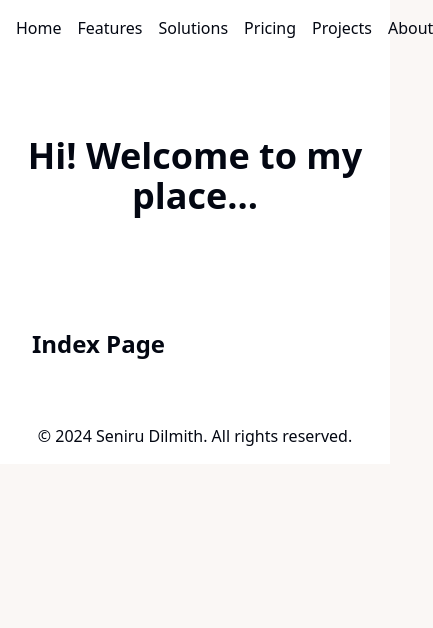
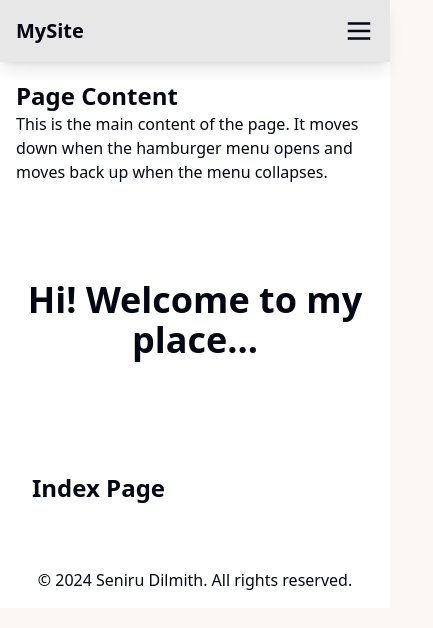
Before and after one commit to seniru-dilmith/Portfolio-Website, a Next.js app: page / in a window 390 px wide. Shown: the top 628 px of the page, 433 px wide, since content can reach past the window. Built offline with nearby package versions, Linux system fonts and the light colour scheme.

Commit message:
updated tracking, navbar update, projects page update
updated tracking for firebase files. navbar responsiveness and look improved. projects page re-structured

```diff
--- a/src/components/Navbar.tsx
+++ b/src/components/Navbar.tsx
@@ -1,21 +1,93 @@
+import { useState, useEffect } from 'react';
 import Link from 'next/link';
+import { motion } from 'framer-motion';
 import { useAuth } from '@/components/context/AuthContext';
 
 const Navbar = () => {
   const { isAuthenticated, handleLogout } = useAuth();
+  const [isMenuOpen, setIsMenuOpen] = useState(false);
+  const [isVisible, setIsVisible] = useState(true);
+  const [lastScrollY, setLastScrollY] = useState(0);
+  const [menuHeight, setMenuHeight] = useState(0);
+
+  // Toggle visibility of navbar on scroll
+  useEffect(() => {
+    const handleScroll = () => {
+      if (window.scrollY > lastScrollY) {
+        // Scrolling down
+        setIsVisible(false);
+      } else {
+        // Scrolling up
+        setIsVisible(true);
+      }
+      setLastScrollY(window.scrollY);
+    };
+
+    window.addEventListener('scroll', handleScroll);
+    return () => window.removeEventListener('scroll', handleScroll);
+  }, [lastScrollY]);
+
+  // Update the height of the mobile menu dynamically
+  useEffect(() => {
+    const menu = document.getElementById('mobile-menu');
+    if (menu) {
+      setMenuHeight(isMenuOpen ? menu.scrollHeight : 0);
+    }
+  }, [isMenuOpen]);
+
+  // Animations for navbar
+  const navbarVariants = {
+    hidden: { y: -100, opacity: 0 },
+    visible: { y: 0, opacity: 1, transition: { duration: 0.5, ease: 'easeOut' } },
+  };
 
   return (
-    <div className="flex justify-between items-center bg-gray-800 p-4 text-white">
-      <nav>
-        <ul className="flex space-x-4">
-          <li><Link href="/">Home</Link></li>
-          <li><Link href="/features">Features</Link></li>
-          <li><Link href="/solutions">Solutions</Link></li>
-          <li><Link href="/pricing">Pricing</Link></li>
-          <li><Link href="/projects">Projects</Link></li>
-          <li><Link href="/about">About</Link></li>
-        </ul>
-      </nav>
+    <>
+      <motion.div
+        className="fixed top-0 left-0 w-full bg-neutral-200 bg-opacity-90 text-white z-50 shadow-lg"
+        initial="hidden"
+        animate={isVisible ? "visible" : "hidden"}
+        variants={navbarVariants}
+      >
+        <div className="flex justify-between items-center p-4 max-w-7xl mx-auto">
+          <div className="text-xl font-bold">
+            <Link href="/">MySite</Link>
+          </div>
+          {/* Hamburger Menu Button */}
+          <button
+            className="lg:hidden block focus:outline-none"
+            onClick={() => setIsMenuOpen((prev) => !prev)}
+          >
+            <motion.div
+              initial={{ rotate: 0 }}
+              animate={{ rotate: isMenuOpen ? 45 : 0 }}
+              transition={{ duration: 0.5, ease: 'easeInOut' }}
+            >
+              <svg
+                xmlns="http://www.w3.org/2000/svg"
+                x="0px"
+                y="0px"
+                width="30"
+                height="30"
+                viewBox="0 0 48 48"
+                className="fill-current text-gray-800 hover:text-gray-500"
+              >
+                <path
+                  d="M6 22H42V26H6zM6 10H42V14H6zM6 34H42V38H6z"
+                  className={`transition-transform ${isMenuOpen ? 'rotate-45 scale-125' : ''
+                    }`}
+                ></path>
+              </svg>
+            </motion.div>
+          </button>
+          {/* Desktop Menu */}
+          <nav className="hidden lg:flex space-x-6">
+            <Link href="/">Home</Link>
+            <Link href="/features">Features</Link>
+            <Link href="/solutions">Solutions</Link>
+            <Link href="/pricing">Pricing</Link>
+            <Link href="/projects">Projects</Link>
+            <Link href="/about">About</Link>
             {isAuthenticated && (
               <button
                 className="bg-red-500 text-white px-4 py-2 rounded hover:bg-red-600"
@@ -24,7 +96,67 @@ const Navbar = () => {
                 Logout
               </button>
             )}
+          </nav>
         </div>
+        {/* Mobile Menu */}
+        <motion.div
+          id="mobile-menu"
+          className={`lg:hidden bg-gray-700 bg-opacity-95 overflow-hidden`}
+          initial={{ height: 0 }}
+          animate={{ height: isMenuOpen ? 'auto' : 0 }}
+          transition={{ duration: 0.3, ease: 'easeOut' }}
+        >
+          <nav className="flex flex-col items-center py-4 space-y-4">
+            <Link href="/" onClick={() => setIsMenuOpen(false)}>
+              Home
+            </Link>
+            <Link href="/features" onClick={() => setIsMenuOpen(false)}>
+              Features
+            </Link>
+            <Link href="/solutions" onClick={() => setIsMenuOpen(false)}>
+              Solutions
+            </Link>
+            <Link href="/pricing" onClick={() => setIsMenuOpen(false)}>
+              Pricing
+            </Link>
+            <Link href="/projects" onClick={() => setIsMenuOpen(false)}>
+              Projects
+            </Link>
+            <Link href="/about" onClick={() => setIsMenuOpen(false)}>
+              About
+            </Link>
+            {isAuthenticated && (
+              <button
+                className="bg-red-500 text-white px-4 py-2 rounded hover:bg-red-600"
+                onClick={() => {
+                  setIsMenuOpen(false);
+                  handleLogout();
+                }}
+              >
+                Logout
+              </button>
+            )}
+          </nav>
+        </motion.div>
+      </motion.div>
+      {/* Content below navbar */}
+      <div
+        className="pt-16"
+        style={{
+          marginTop: `${menuHeight}px`,
+          transition: 'margin-top 0.3s ease',
+        }}
+      >
+        {/* Your page content goes here */}
+        <div className="p-4">
+          <h1 className="text-2xl font-bold">Page Content</h1>
+          <p>
+            This is the main content of the page. It moves down when the hamburger menu opens
+            and moves back up when the menu collapses.
+          </p>
+        </div>
+      </div>
+    </>
   );
 };
 
--- a/src/components/projects/ProjectList.tsx
+++ b/src/components/projects/ProjectList.tsx
@@ -1,5 +1,6 @@
-import React from 'react';
+import React, { useState, useEffect } from 'react';
 import Image from 'next/image';
+import { motion } from 'framer-motion';
 import { Project } from '@/types/Project';
 
 interface ProjectListProps {
@@ -10,49 +11,161 @@ interface ProjectListProps {
 }
 
 const ProjectList: React.FC<ProjectListProps> = ({ projects, handleEdit, handleDelete, isAuthenticated }) => {
+  const [visibleRows, setVisibleRows] = useState<number>(1); // Number of visible rows
+  const [gridData, setGridData] = useState<(Project | null)[][]>([]); // 2D grid of projects and blank cells
+  const ROWS_PER_LOAD = 1; // Number of rows to load/unload per scroll
+
+  useEffect(() => {
+    // Create a 2D grid with alternating projects and blank cells
+    const grid: (Project | null)[][] = [];
+    let currentRow: (Project | null)[] = [];
+
+    projects.forEach((project, index) => {
+      currentRow.push(project);
+      currentRow.push(null); // Add a blank cell
+
+      // Break into a new row after every 3 cells
+      if (currentRow.length >= 3) {
+        grid.push(currentRow);
+        currentRow = [];
+      }
+    });
+
+    // Add the last row if not complete
+    if (currentRow.length > 0) grid.push(currentRow);
+
+    setGridData(grid);
+  }, [projects]);
+
+  useEffect(() => {
+    let lastScrollY = window.scrollY;
+
+    const onScroll = () => {
+      const currentScrollY = window.scrollY;
+
+      if (currentScrollY > lastScrollY) {
+        // Scrolling down
+        if (window.innerHeight + currentScrollY >= document.body.offsetHeight - 500) {
+          setVisibleRows((prev) => Math.min(prev + ROWS_PER_LOAD, gridData.length));
+        }
+      } else {
+        // Scrolling up
+        if (currentScrollY < lastScrollY - 50) {
+          setVisibleRows((prev) => Math.max(prev - ROWS_PER_LOAD, 1));
+        }
+      }
+
+      lastScrollY = currentScrollY;
+    };
+
+    window.addEventListener('scroll', onScroll);
+    return () => window.removeEventListener('scroll', onScroll);
+  }, [gridData.length]);
+
+  // Variants for animations with delay based on index
+  const cardVariants = (index: number) => ({
+    hidden: { opacity: 0, y: 20, scale: 0.9 },
+    visible: {
+      opacity: 1,
+      y: 0,
+      scale: 1,
+      transition: { duration: 0.7, ease: 'easeOut', delay: index * 0.2 },
+    },
+    hover: { scale: 1.1, rotate: 1, boxShadow: '0px 8px 15px rgba(0, 0, 0, 0.2)' },
+  });
+
+  const emptyCellVariants = (index: number) => ({
+    visible: {
+      opacity: 0,
+    },
+  });
+
   return (
-    <ul>
-      {projects.map((project) => (
-        <li key={project._id} className="border p-4 mb-4 rounded">
-          <h2 className="text-xl font-semibold">{project.title}</h2>
-          <p>{project.description}</p>
-          <p className="text-sm text-gray-500">Technologies: {project.technologies.join(', ')}</p>
-          {project.imageURL && (
+    <div className="grid grid-cols-1 sm:grid-cols-2 lg:grid-cols-3 gap-4 p-8 min-h-screen">
+      {gridData.map((row, rowIndex) => (
+        <React.Fragment key={rowIndex}>
+          {rowIndex < visibleRows && // Only render visible rows
+            row.map((item, index) => {
+              const globalIndex = rowIndex * 3 + index; // Global index for delay calculation
+
+              if (!item) {
+                // Render blank cell with hover animation
+                return (
+                  <motion.div
+                    key={`empty-${rowIndex}-${index}`}
+                    initial="hidden"
+                    animate="visible"
+                    exit="hidden"
+                    whileHover="hover"
+                    variants={emptyCellVariants(globalIndex)}
+                    className="h-40 bg-gray-200 rounded-lg shadow-md"
+                  />
+                );
+              }
+
+              return (
+                <motion.div
+                  key={item._id}
+                  initial="hidden"
+                  animate="visible"
+                  exit="hidden"
+                  whileHover="hover"
+                  variants={cardVariants(globalIndex)}
+                  className="card bg-base-100 shadow-xl p-4 rounded-lg"
+                >
+                  {item.imageURL && (
+                    <motion.div
+                      className="overflow-hidden rounded-lg mb-4"
+                      whileHover={{ scale: 1.05 }}
+                    >
                       <Image
-            src={project.imageURL}
-            alt={project.title}
+                        src={item.imageURL}
+                        alt={item.title}
                         width={300}
                         height={160}
-            className="mb-4 object-cover"
+                        className="object-cover w-full h-2/3"
                         quality={75}
                       />
+                    </motion.div>
                   )}
-          <a
-            href={project.githubURL}
+                  <h2 className="card-title text-lg font-bold text-center">{item.title}</h2>
+                  <p className="text-gray-500 text-sm mt-2 line-clamp-3">{item.description}</p>
+                  <p className="text-sm mt-1">
+                    <span className="font-semibold">Technologies:</span> {item.technologies.join(', ')}
+                  </p>
+                  <motion.a
+                    href={item.githubURL}
                     target="_blank"
                     rel="noopener noreferrer"
-            className="text-blue-500 underline"
+                    className="btn btn-primary btn-sm mt-4"
+                    whileHover={{ scale: 1.1 }}
                   >
                     GitHub
-          </a>
-          {isAuthenticated &&
-          <div className="mt-4">
-            <button
-              onClick={() => handleEdit(project)}
-              className="bg-yellow-500 text-white px-4 py-2 rounded hover:bg-yellow-700 mr-2"
+                  </motion.a>
+                  {isAuthenticated && (
+                    <div className="flex justify-between mt-4">
+                      <motion.button
+                        onClick={() => handleEdit(item)}
+                        className="btn btn-warning btn-sm"
+                        whileHover={{ scale: 1.1 }}
                       >
                         Edit
-            </button>
-            <button
-              onClick={() => handleDelete(project._id)}
-              className="bg-red-500 text-white px-4 py-2 rounded hover:bg-red-700"
+                      </motion.button>
+                      <motion.button
+                        onClick={() => handleDelete(item._id)}
+                        className="btn btn-error btn-sm"
+                        whileHover={{ scale: 1.1 }}
                       >
                         Delete
-            </button>
-          </div>}
-        </li>
+                      </motion.button>
+                    </div>
+                  )}
+                </motion.div>
+              );
+            })}
+        </React.Fragment>
       ))}
-    </ul>
+    </div>
   );
 };
 
```
Also changed, not shown: 1 other file (tests, documents, lock files or other folders). Lines whose indentation alone changed are shown as unchanged.
